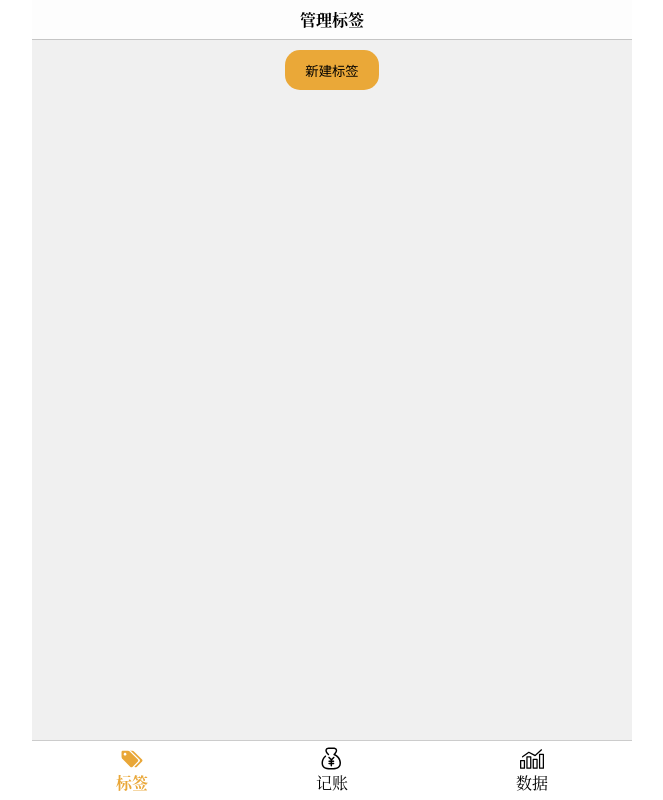
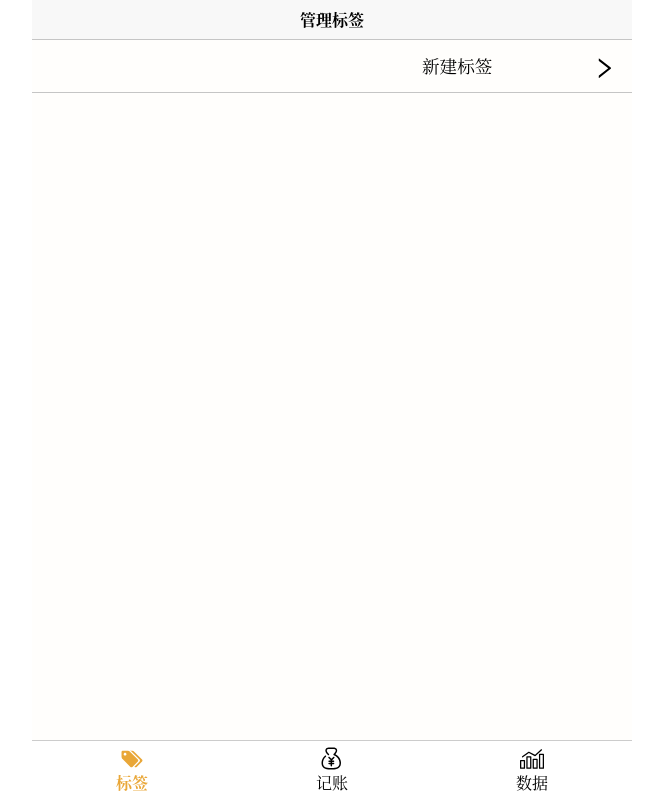
Before and after one commit to KarnoLf/tally-book-1, a Vue app: page /label in a window 1280 px wide. Shown: the whole page, without its empty margins (308-971 px from the left). Built offline with nearby package versions, Linux system fonts and the light colour scheme.

Commit message:
修改部分样式

```diff
--- a/src/App.vue
+++ b/src/App.vue
@@ -35,7 +35,7 @@ body{
   display: flex;
   flex-direction: column;
   height: 100vh;
-  background: #f0f0f0;
+  background: #fffefc;
   font-family: Georgia, "Nimbus Roman No9 L", "Songti SC", "Noto Serif CJK SC", "Source Han Serif SC", "Source Han Serif CN", STSong, "AR PL New Sung", "AR PL SungtiL GB", NSimSun, SimSun, "TW\-Sung", "WenQuanYi Bitmap Song", "AR PL UMing CN", "AR PL UMing HK", "AR PL UMing TW", "AR PL UMing TW MBE", PMingLiU, MingLiU, serif;
 }
 .router-content{
--- a/src/components/Nav.vue
+++ b/src/components/Nav.vue
@@ -55,6 +55,7 @@ export default {
   li{
     display: flex;
     flex-direction: column;
+    cursor:pointer;
     &.active{
       color: #e9a738;
       font-weight: bold;
--- a/src/components/homeComponents/Write.vue
+++ b/src/components/homeComponents/Write.vue
@@ -37,7 +37,6 @@ export default {
   display: flex;
   height: 50px;
   padding: 10px;
-
   // border-bottom:1px solid #bbb;
   span {
     font-weight: bold;
@@ -48,6 +47,14 @@ export default {
     background: white;
     margin-left: 40px;
     padding-left: 5px;
+    border: 1px solid rgb(228, 228, 228);
+    overflow: hidden;
+    &:hover{
+      border: 1px solid #fab949;
+    }
+    &:focus{
+    outline:1px solid #fab949;
+    }
   }
 }
 </style>
--- a/src/components/labelComponents/editLabel.vue
+++ /dev/null
@@ -1,81 +0,0 @@
-<template>
-  <div>
-    <div class="headline">
-      <span @click="back"> &lt; &nbsp;&nbsp;返回</span>
-    </div>
-    <label class="amend" for="">
-      <span>修改标签</span>
-      <input type="text" v-model="labelWrite">
-    </label>
-    <div class="delete">
-      <button>删除标签</button>
-    </div>
-  </div>
-</template>
-
-<script>
-import labelListModel from '@/models/labelListModel'
-labelListModel.fetch()
-export default {
-  data(){
-    return{
-      labelWrite:''
-    }
-  },
- methods: {
-   back(){
-     this.$router.push('/label')
-   }
- },
- watch:{
-  labelWrite(nv){
-    if(nv){
-        const success = labelListModel.create(nv)
-        if(!success){
-          window.alert('标签列表中已存在相同标签名')
-        }
-      }
-  }
- }
-}
-</script>
-
-<style lang = "less" scoped>
-.headline{
-  height: 40px;
-  line-height: 40px;
-  background: #fdfdfd;
-  font-weight: bold;
-  span{
-    margin-left: 15px;
-  }
-}
-.amend{
-  display: block;
-  margin-top: 20px;
-  height: 40px;
-  line-height: 40px;
-  span{
-    font-weight: bold;
-    margin-left: 40px;
-    margin-right: 20px;
-  }
-  input{
-    height: 20px;
-    line-height: 20px;
-  }
-}
-.delete{
-  display: block;
-  margin-top: 30px;
-  height: 30px;
-  width: 100%;
-  text-align: center;
-  button{
-  padding: 10px;
-  font-size: 1em;
-  border-radius: 20px;
-  background: #eaa838;
-  }
-}
-</style>
--- a/src/router/index.js
+++ b/src/router/index.js
@@ -1,6 +1,5 @@
 import Vue from 'vue'
 import VueRouter from 'vue-router'
-import editLabel from '../components/labelComponents/editLabel.vue'
 
 Vue.use(VueRouter)
 
@@ -28,11 +27,6 @@ const routes = [
     component:() => import('../views/Label.vue')
   },
   {
-    path:'/label/edit/:id',
-    name:'editLabel',
-    component:editLabel
-  },
-  {
     path:'*',
     component:() => import('../views/NotFound.vue')
   }
--- a/src/views/Label.vue
+++ b/src/views/Label.vue
@@ -4,19 +4,23 @@
       <span>管理标签</span>
     </div>
     <ul>
-      <li v-for="label in labels" :key="label.id" @click="jumpClick(label.id)">
+      <li @click="create" class="create">新建标签
+        <v-icon class="svg" iconClass="right"/>
+      </li>
+      <li v-for="label in labels" :key="label.id">
         {{label.name}}
-        <span>&gt;</span>
+        <span @click="labelDelete">
+          <v-icon class="svg" iconClass="delete"  />
+        </span>
       </li>
     </ul>
-    <div class="button">
-      <button @click="create">新建标签</button>
-    </div>
+
   </div>
 </template>
 
 <script>
 import labelListModel from '@/models/labelListModel';
+import '@/icons/svg/delete.svg'
 
 labelListModel.fetch()
 export default {
@@ -35,8 +39,11 @@ export default {
         }
       }
     },
-    jumpClick(id){
-      this.$router.push(`/label/edit/${id}`)
+    labelDelete(){
+      const confirmDelete = window.confirm('确认要删除吗？')
+      if(confirmDelete){
+        console.log(123);
+      }
     }
   }
 }
@@ -46,13 +53,16 @@ export default {
 .headline{
   height: 40px;
   line-height: 40px;
-  background: #fdfdfd;
+  background: #f8f8f8;
   font-weight: bold;
   width: 100%;
   text-align: center;
   border-bottom: #c5c5c5 1px solid;
 }
 ul{
+  .create{
+    padding-left: 65%;
+  }
   li{
     font-size: 1.1em;
     display: flex;
@@ -60,25 +70,14 @@ ul{
     height: 3em;
     line-height: 3em;
     padding-left: 30px;
-    background: #fff;
     border-bottom: 1px solid #c5c5c5;
-    span{
-      padding: 0 20px;
-      font-size: 1.5em;
+    .svg{
+      margin-top: 15px;
+      margin-right: 15px;
+      font-size: 1em;
       cursor:pointer;
     }
   }
 }
-.button{
-  text-align: center;
-  button{
-  background: #eaa838;
-  border-radius: 15px;
-  height: 40px;
-  padding: 0 20px;
-  margin: 10px;
-  outline:none;
-}
-}
 
 </style>
--- a/src/views/Statistics.vue
+++ b/src/views/Statistics.vue
@@ -1,6 +1,8 @@
 <template>
   <div>
-    <h2>statistics</h2>
+    <div class="headline">
+      <span>统计报告</span>
+    </div>
   </div>
 </template>
 
@@ -15,5 +17,13 @@ export default {
 </script>
 
 <style lang = "less" scoped>
-
+.headline{
+  height: 40px;
+  line-height: 40px;
+  background: #f8f8f8;
+  font-weight: bold;
+  width: 100%;
+  text-align: center;
+  border-bottom: #c5c5c5 1px solid;
+}
 </style>
```
Also changed, not shown: src/icons/svg/delete.svg (added), src/icons/svg/right.svg (added).
